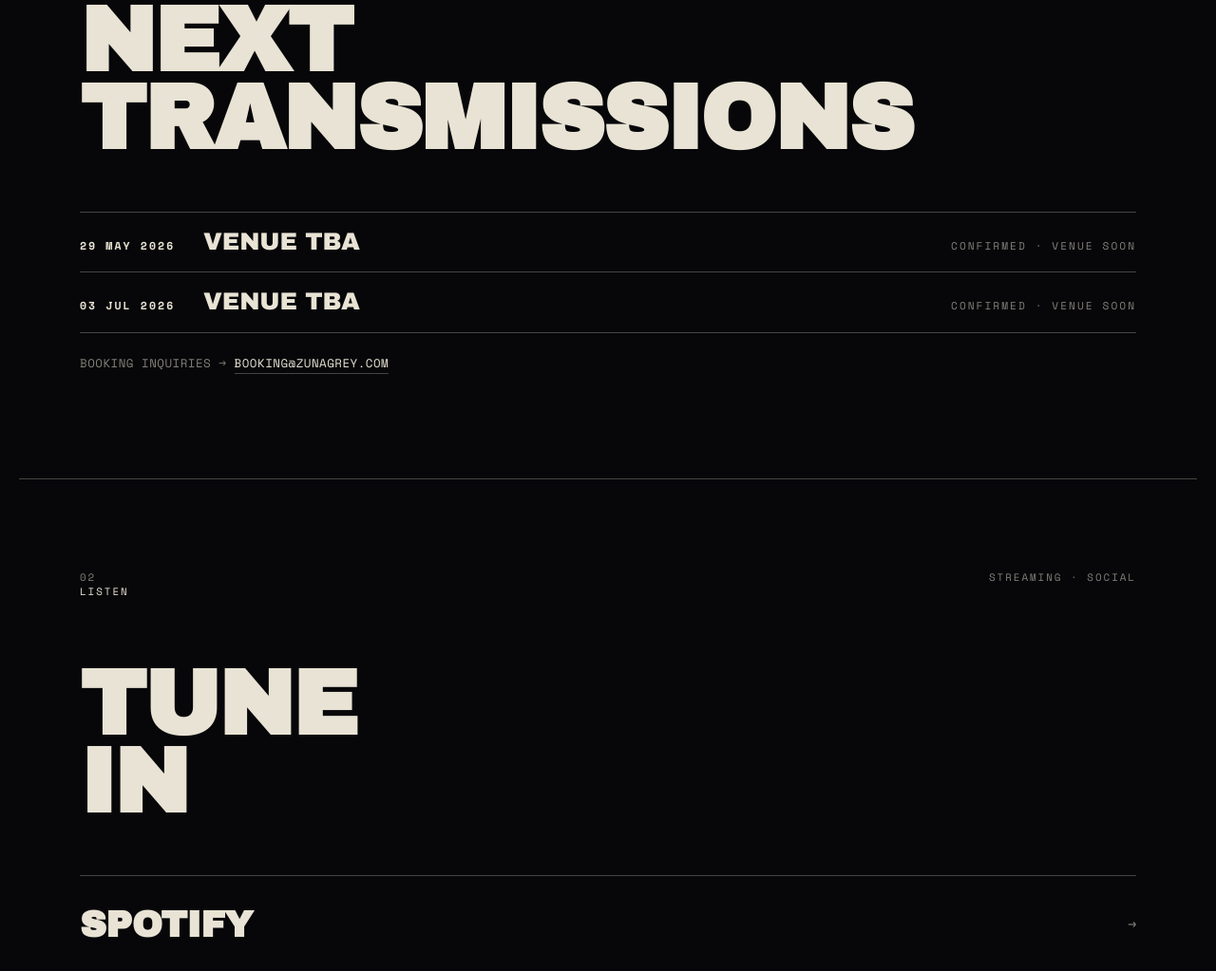
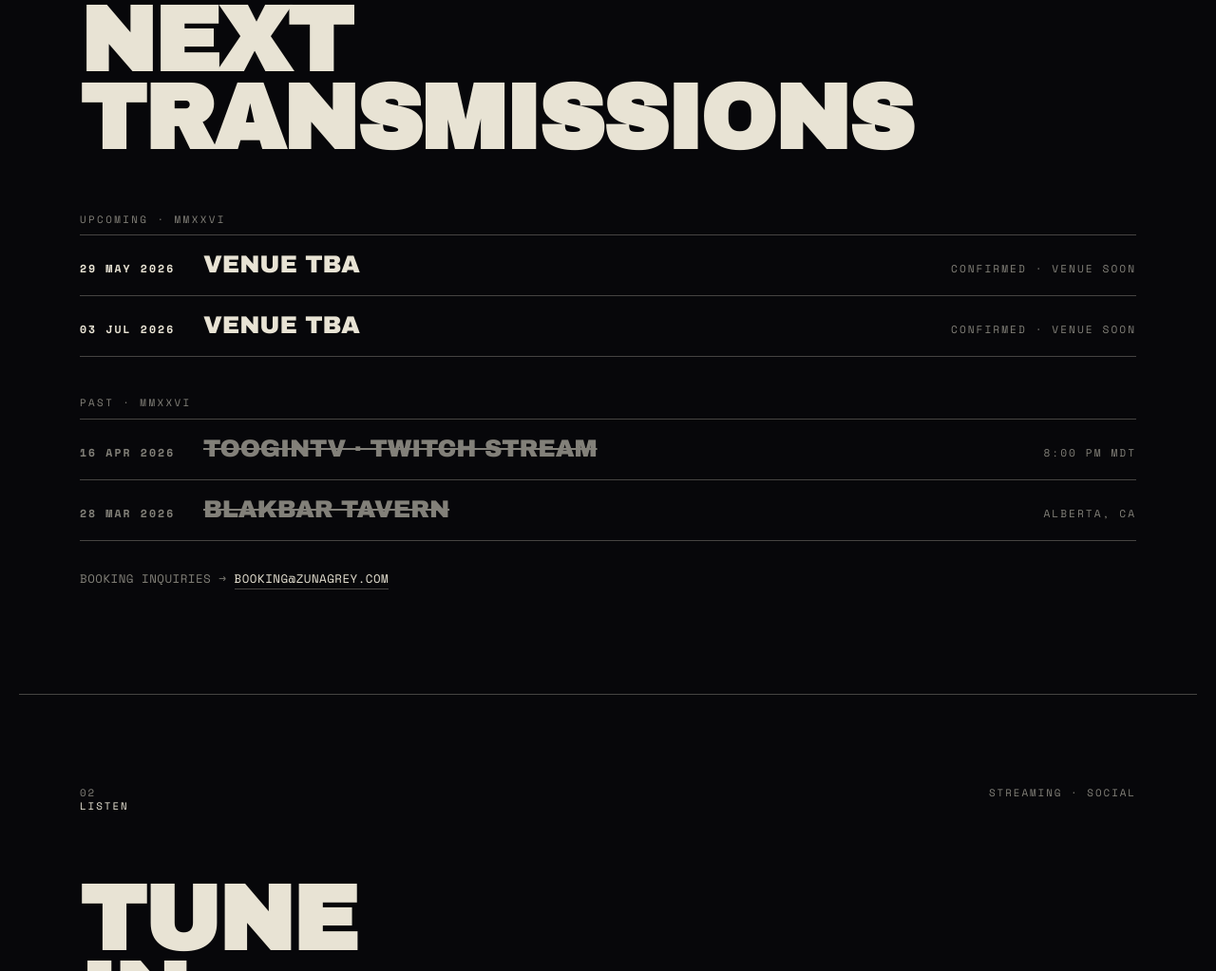
Before and after one commit to michaeldunhamd301/zunagrey-site, a plain HTML site: page index.html in a window 1280 px wide. Shown: the part 994-2017 px from the top of the page at 95% size. Drawn offline with nearby package versions, Linux system fonts and the light colour scheme.

Commit message:
Add past 2026 shows (Blakbar Tavern, TooginTV) under upcoming list
Splits the Shows section into Upcoming and Past sub-lists using the
existing .show-list.past styling (dimmed date, struck-through venue).
Past dates pulled from terminal.html. TooginTV row links to the Twitch
channel.

Co-Authored-By: Claude Opus 4.7 (1M context) <noreply@anthropic.com>

```diff
--- a/index.html
+++ b/index.html
@@ -68,6 +68,7 @@
       <h2>NEXT<br>TRANSMISSIONS</h2>
     </div>
 
+    <p class="label" style="margin-bottom: 8px;">Upcoming · MMXXVI</p>
     <ul class="show-list">
       <li>
         <span class="date">29 May 2026</span>
@@ -81,7 +82,21 @@
       </li>
     </ul>
 
-    <p class="util dim small" style="margin-top: 24px;">
+    <p class="label" style="margin-top: 40px; margin-bottom: 8px;">Past · MMXXVI</p>
+    <ul class="show-list past">
+      <li>
+        <span class="date">16 Apr 2026</span>
+        <span class="venue"><a href="https://www.twitch.tv/TooginTV" target="_blank" rel="noopener">TooginTV · Twitch Stream</a></span>
+        <span class="time">8:00 PM MDT</span>
+      </li>
+      <li>
+        <span class="date">28 Mar 2026</span>
+        <span class="venue">Blakbar Tavern</span>
+        <span class="time">Alberta, CA</span>
+      </li>
+    </ul>
+
+    <p class="util dim small" style="margin-top: 32px;">
       Booking inquiries → <a href="mailto:booking@zunagrey.com">booking@zunagrey.com</a>
     </p>
   </section>
```
